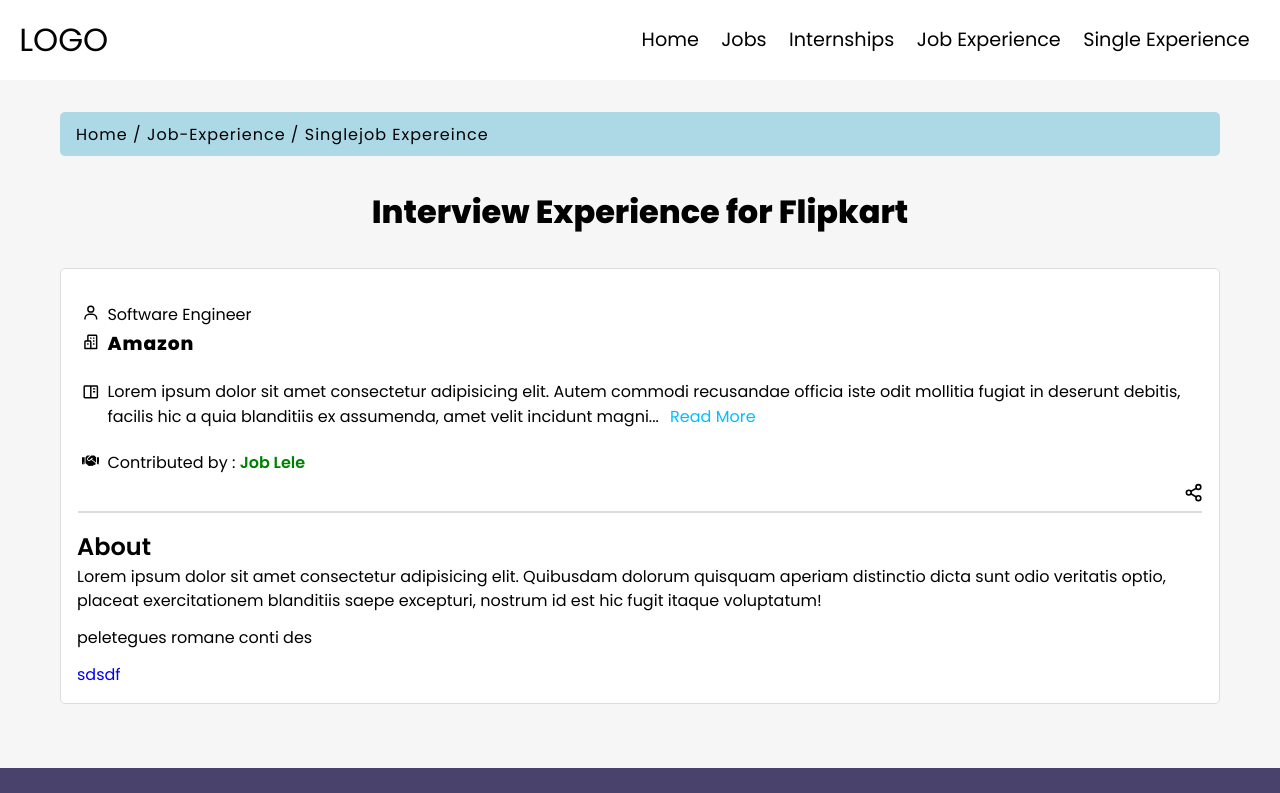
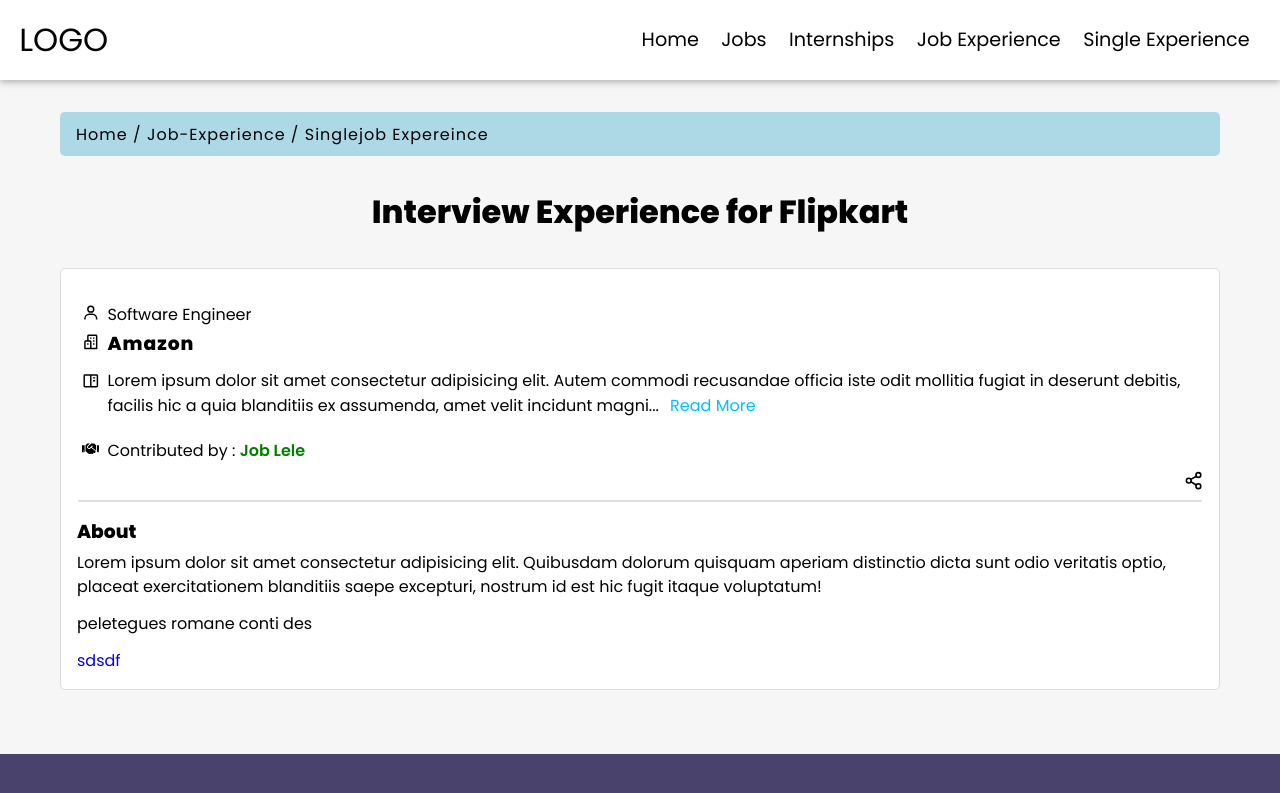
Before and after one commit to codescientist703/job-site, a React (Create React App) app in the folder jobsite/frontend/: page /job-experience/exp in a window 1280 px wide. Shown: the top 793 px of the page. Built offline with nearby package versions, Linux system fonts and the light colour scheme.

Commit message:
edited some styling

```diff
--- a/jobsite/frontend/src/components/Content/Content.js
+++ b/jobsite/frontend/src/components/Content/Content.js
@@ -5,11 +5,11 @@ const Content = styled.div`
 	/* letter-spacing: 1px; */
 	padding: 1rem 1rem;
 	h1 {
-		font-size: 24px;
-		font-weight: 600;
+		font-size: 2rem;
+		/* font-weight: 600; */
 	}
 	h2 {
-		font-size: 22px;
+		font-size: 1.5rem;
 	}
 	p {
 		font-size: 1rem;
--- a/jobsite/frontend/src/components/ExperienceCard/ExperienceCard.elements.js
+++ b/jobsite/frontend/src/components/ExperienceCard/ExperienceCard.elements.js
@@ -18,7 +18,7 @@ export const CardHeader = styled.div`
 `;
 
 export const CardDescription = styled.div`
-	margin-top: 1.3rem;
+	margin-top: 0.6rem;
 	display: flex;
 	align-items: flex-start;
 `;
--- a/jobsite/frontend/src/components/Filter/Filter.elements.js
+++ b/jobsite/frontend/src/components/Filter/Filter.elements.js
@@ -11,6 +11,7 @@ export const FilterContainer = styled.aside`
 	border-radius: 5px;
 	border: ${({ isFilterOpen }) => (isFilterOpen ? '1px solid #ddd' : '0rem')};
 	transition: max-height 0.2s ease-out;
+	background-color: #fff;
 
 	@media screen and (min-width: ${({ theme }) => theme.lg}px) {
 		position: sticky;
--- a/jobsite/frontend/src/components/Header/Header.elements.js
+++ b/jobsite/frontend/src/components/Header/Header.elements.js
@@ -3,7 +3,9 @@ import { Link } from 'react-router-dom';
 import { FaHamburger, FaWindowClose } from 'react-icons/fa';
 
 export const NavHeader = styled.header`
-	box-shadow: 0px 1px 8px #888888;
+	position: relative;
+	z-index: 1000;
+	box-shadow: 0 2px 7px rgba(0,0,0,0.3);
 	width: 100%;
 `;
 export const NavContainer = styled.nav`
@@ -85,15 +87,7 @@ export const NavItem = styled.li`
 	width: 100%;
 	border-bottom: 2px solid transparent;
 	font-size: 1.2rem;
-	margin-bottom: 0.7rem;
-
-	&:hover{
-		/* 	transform: scale(1.06); */
-		background-color: #00b0ff;
-		border-radius: 5px;
-		font-weight: 550;
-
-	}
+	/* margin-bottom: 0.7rem; */
 
 
 	@media screen and (min-width: ${({ theme }) => theme.lg}px) {
@@ -110,12 +104,20 @@ export const NavLink = styled(Link)`
 	padding: 0.2rem 0.6rem;
 	height: 100%;
 	color: #000;
-	transition: color 0s, background-color 0.6s;
+	transition: all 0.5s ease;
+
+	&:hover{
+		/* 	transform: scale(1.06); */
+		background-color: #00b0ff;
+		border-radius: 5px;
+		/* font-weight: 550; */
+		color: #fff;
+	}
 
 
 
 	@media screen and (min-width: ${({ theme }) => theme.lg}px) {
-		padding: 0 0.7rem;
+		padding: 0.2rem 0.7rem;
 	}
 `;
 
--- a/jobsite/frontend/src/components/JobCard/JobCard.elements.js
+++ b/jobsite/frontend/src/components/JobCard/JobCard.elements.js
@@ -12,6 +12,7 @@ export const Card = styled.div`
 	border-radius: 10px;
 	margin-bottom: 1.2rem;
 	/* margin-top: 0.7rem; */
+	background-color: #fff;
 
 	@media screen and (min-width: ${({ theme }) => theme.md}px) {
 		padding: 0.7rem 1.2rem;
--- a/jobsite/frontend/src/pages/JobExperienceSingle/JobExperienceSingle.elements.js
+++ b/jobsite/frontend/src/pages/JobExperienceSingle/JobExperienceSingle.elements.js
@@ -34,3 +34,7 @@ export const Line = styled.div`
 export const ApplyBtn = styled(Button)`
 	margin: 1rem 1rem;
 `;
+
+export const About = styled.h3`
+	margin-bottom: 0.3rem;
+`;
--- a/jobsite/frontend/src/pages/JobExperienceSingle/JobExperienceSingle.js
+++ b/jobsite/frontend/src/pages/JobExperienceSingle/JobExperienceSingle.js
@@ -3,6 +3,7 @@ import {
 	SingleJobContainer,
 	Line,
 	ShareIcon,
+	About,
 	ApplyBtn,
 } from './JobExperienceSingle.elements';
 import {
@@ -33,7 +34,7 @@ const JobExperienceSingle = () => {
 					<ShareIcon />
 					<Line />
 					<Content>
-						<h1>About</h1>
+						<About>About</About>
 						<p>
 							Lorem ipsum dolor sit amet consectetur adipisicing elit. Quibusdam
 							dolorum quisquam aperiam distinctio dicta sunt odio veritatis optio,
--- a/jobsite/frontend/src/pages/JobSingle/JobSingle.elements.js
+++ b/jobsite/frontend/src/pages/JobSingle/JobSingle.elements.js
@@ -14,6 +14,7 @@ export const SingleJobContainer = styled.div`
 	border: 1px solid #ddd;
 	border-radius: 5px;
 	margin-bottom: 2rem;
+	background-color: #fff;
 `;
 
 export const ShareIcon = styled(FiShare2)`
```
